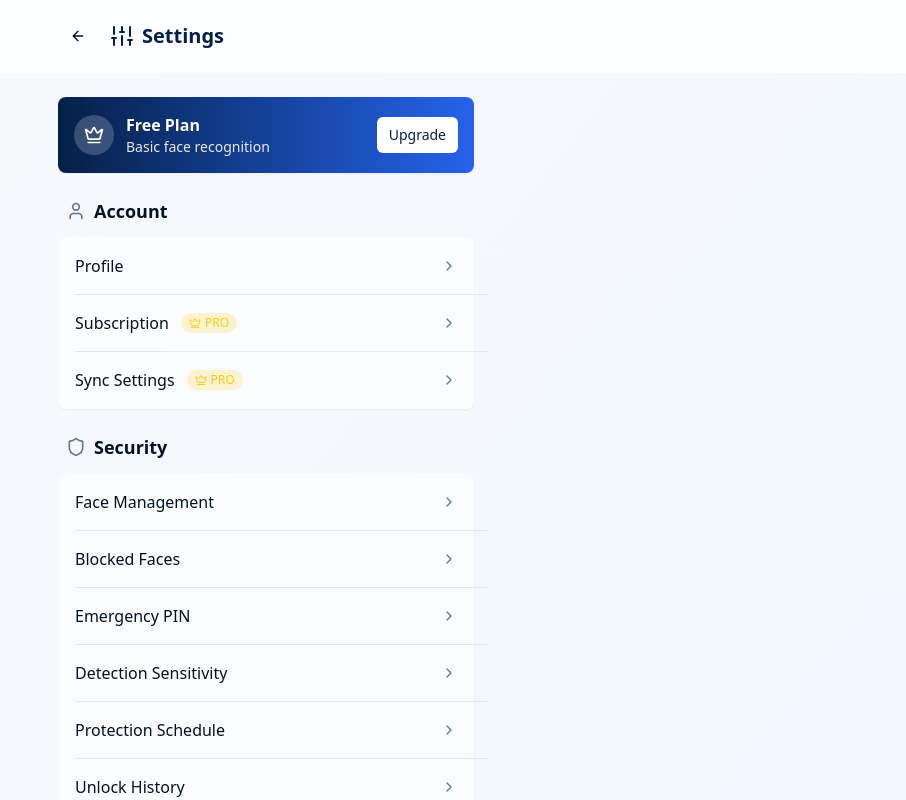
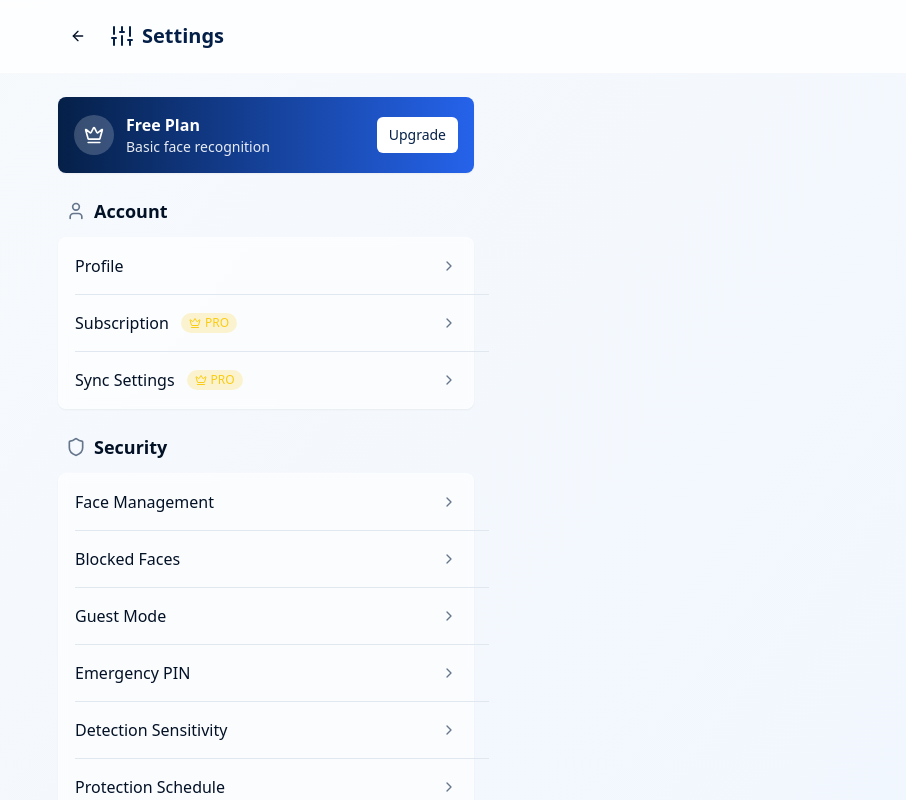
Before and after one commit to rjglowstar/builder-swoosh-world, a React (Vite) app: page /settings in a window 1280 px wide. Shown: the top 800 px of the page, without its empty margins (374-1280 px from the left). Built offline with nearby package versions, Linux system fonts and the light colour scheme.

Commit message:
Add Guest Mode to Settings screen security section
cgen-ac724c0b8f7445428001b38868214513

```diff
--- a/client/pages/Settings.tsx
+++ b/client/pages/Settings.tsx
@@ -34,6 +34,7 @@ export default function Settings() {
       items: [
         { name: "Face Management", path: "/manage-faces" },
         { name: "Blocked Faces", path: "/blocked-faces" },
+        { name: "Guest Mode", path: "/guest-mode" },
         { name: "Emergency PIN", path: "/emergency-pin" },
         { name: "Detection Sensitivity", path: "/sensitivity" },
         { name: "Protection Schedule", path: "/schedule" },
```
